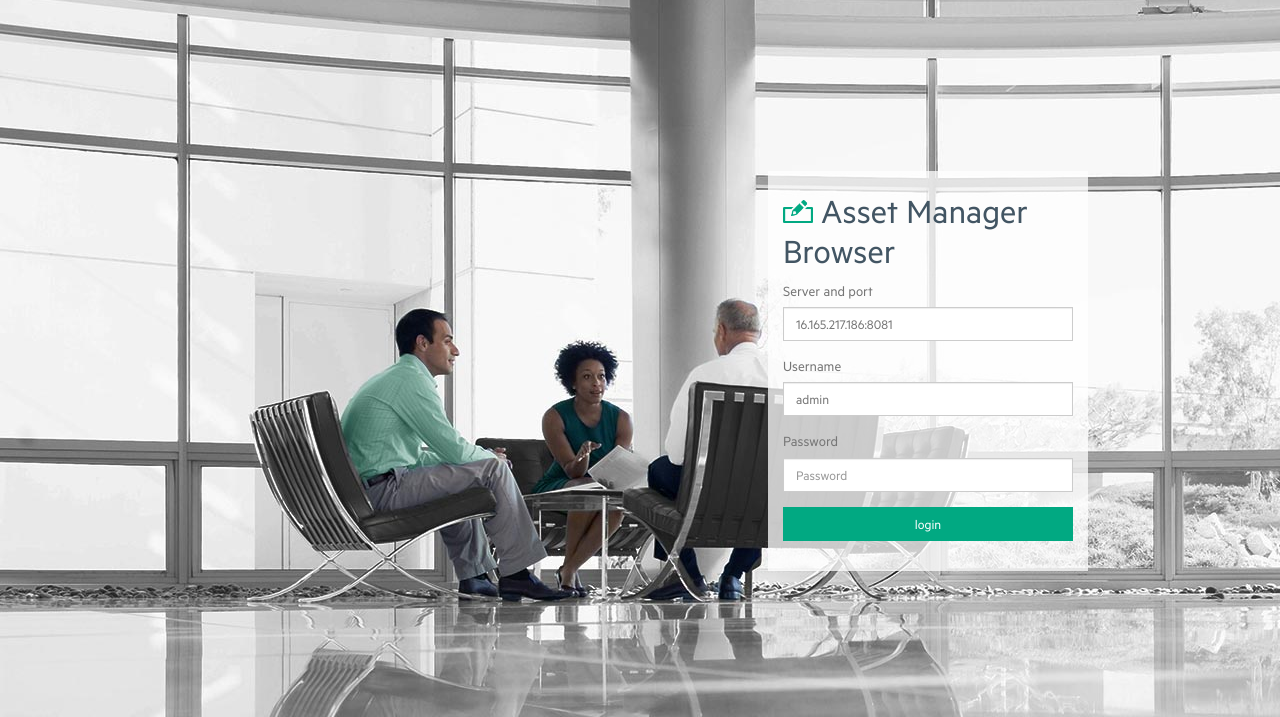
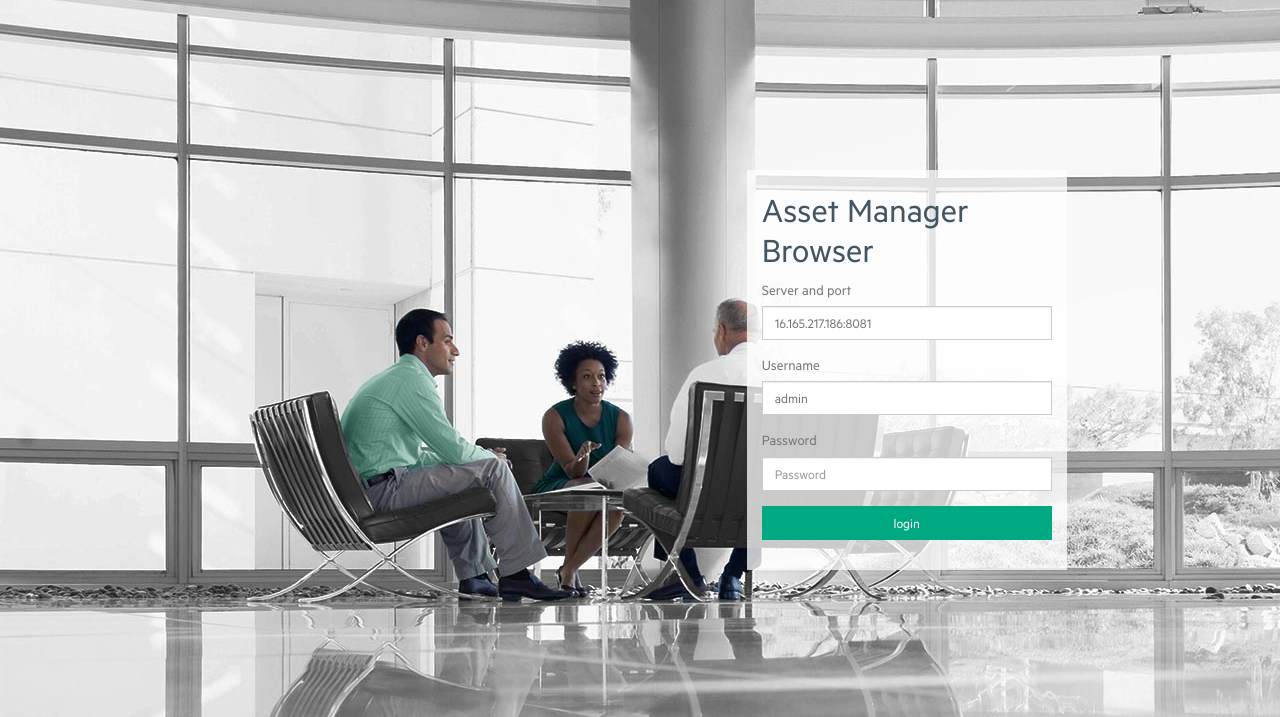
Before and after one commit to masogit/am-browser-react, a website: page public/login.html in a window 1280 px wide. Shown: the part 83-800 px from the top of the page. Drawn offline with Linux system fonts and the light colour scheme.

Commit message:
refine login

```diff
--- a/public/login.html
+++ b/public/login.html
@@ -29,10 +29,9 @@
         <img src="/img/hpe_logo.png" width="150px" style="padding-left: 50px; padding-top: 20px">
 
         <div id="Login">
-            <div class="col-md-6"></div>
-            <div class="col-md-3" style="background: rgba(255, 255, 255, 0.75) none repeat scroll 0% 0%;margin: 15% 0px 0px 60%;">
+            <div class="col-sm-3 col-md-4 col-lg-7"></div>
+            <div class="col-sm-6 col-md-4 col-lg-3" style="background: rgba(255, 255, 255, 0.75) none repeat scroll 0% 0%;margin-top: 15%">
                     <h1>
-                        <img src="/img/favicon.png" width="30px">
                         Asset Manager Browser
                     </h1>
                     <form role="form" style="padding-bottom: 30px">
```
